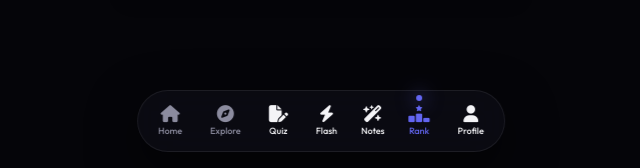
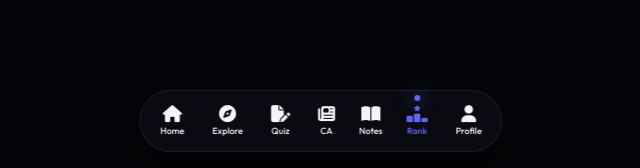
Before and after one commit to itsh4ro5/botupdate, a Python web app: template templates/leaderboard.html in a window 1280 px wide. Shown: the part 632-800 px from the top of the page, without its empty margins (319-959 px from the left). Run offline with Jinja, Linux system fonts and the light colour scheme; the template is opened without the code that fills it, so the values that code supplies are empty; some libraries are stand-ins or nearby versions.

Commit message:
Update icons and classes in leaderboard template

```diff
--- a/templates/leaderboard.html
+++ b/templates/leaderboard.html
@@ -239,11 +239,11 @@
   <!-- Bottom Navigation Dock -->
   <nav id="bottomDock" class="fixed bottom-4 left-1/2 z-30 -translate-x-1/2 transition-transform duration-300" oncontextmenu="return false;">
     <div class="dock flex items-center gap-1 rounded-full px-2 py-2">
-      <div onclick="window.location.href='/'" class="dock-item relative flex flex-col items-center gap-0.5 rounded-full px-3 py-1.5 text-muted cursor-pointer">
+      <div onclick="window.location.href='/'" class="dock-item relative flex flex-col items-center gap-0.5 rounded-full px-3 py-1.5 cursor-pointer">
         <span class="dock-glow absolute -top-1 h-1.5 w-1.5 rounded-full bg-indigo-neon"></span>
         <i class="fa-solid fa-house text-[17px]"></i><span class="text-[9px] font-medium">Home</span>
       </div>
-      <div onclick="window.location.href='/explore'" class="dock-item relative flex flex-col items-center gap-0.5 rounded-full px-3 py-1.5 text-muted cursor-pointer">
+      <div onclick="window.location.href='/explore'" class="dock-item relative flex flex-col items-center gap-0.5 rounded-full px-3 py-1.5 cursor-pointer">
         <span class="dock-glow absolute -top-1 h-1.5 w-1.5 rounded-full bg-indigo-neon"></span>
         <i class="fa-solid fa-compass text-[17px]"></i><span class="text-[9px] font-medium">Explore</span>
       </div>
@@ -255,12 +255,12 @@
 
       <div onclick="window.location.href='/flash'" class="dock-item relative flex flex-col items-center gap-0.5 rounded-full px-3 py-1.5 cursor-pointer">
         <span class="dock-glow absolute -top-1 h-1.5 w-1.5 rounded-full bg-indigo-neon"></span>
-        <i class="fa-solid fa-bolt text-[17px]"></i><span class="text-[9px] font-medium">Flash</span>
+        <i class="fa-solid fa-newspaper text-[17px]"></i><span class="text-[9px] font-medium">CA</span>
       </div>
 
       <div onclick="window.location.href='/extractor'" class="dock-item relative flex flex-col items-center gap-0.5 rounded-full px-2 py-1.5 cursor-pointer">
         <span class="dock-glow absolute -top-1 h-1.5 w-1.5 rounded-full bg-indigo-neon"></span>
-        <i class="fa-solid fa-wand-magic-sparkles text-[17px]"></i><span class="text-[9px] font-medium">Notes</span>
+        <i class="fa-solid fa-book-open text-[17px]"></i><span class="text-[9px] font-medium">Notes</span>
       </div>
 
       <div onclick="window.location.href='/leaderboard'" class="dock-item active relative flex flex-col items-center gap-0.5 rounded-full px-3 py-1.5 cursor-pointer">
```
